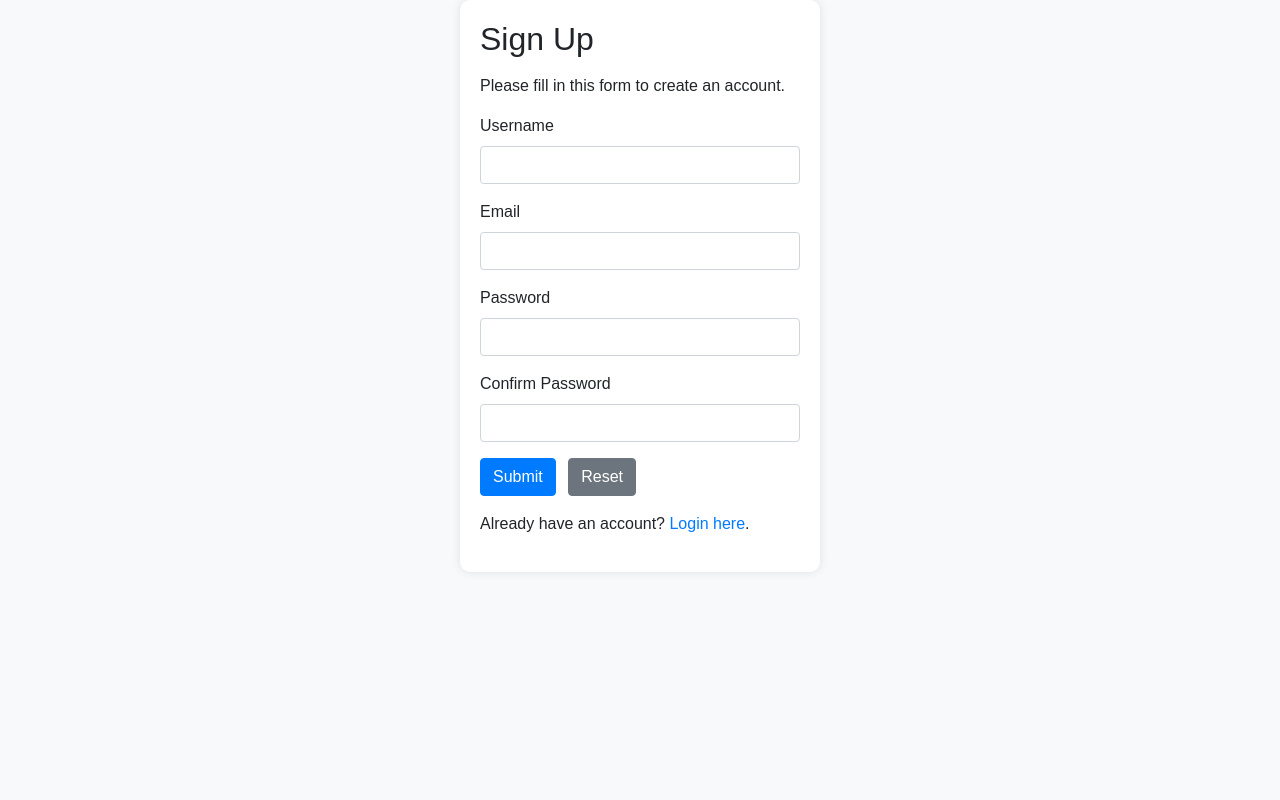
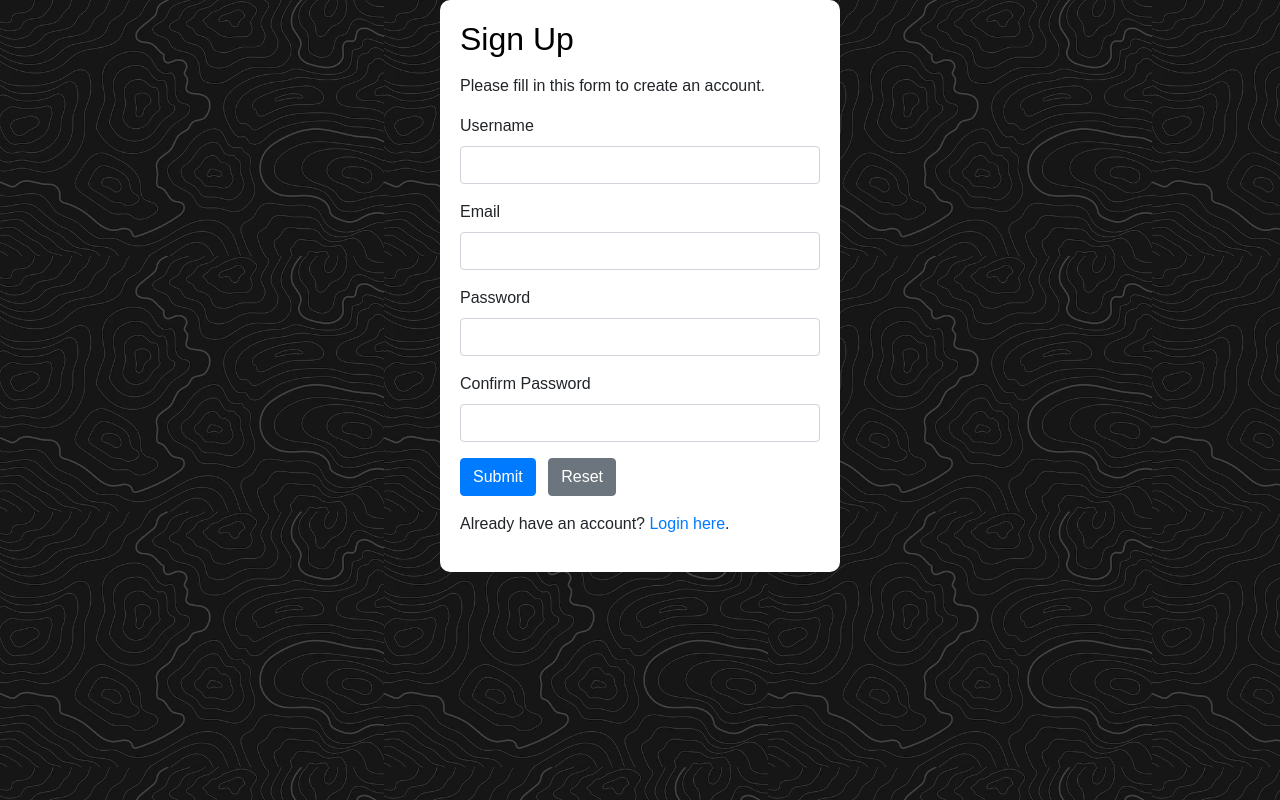
Before and after one commit to Zeustika/ReservasiBilliard, a PHP site: page /register.php in a window 1280 px wide. Run offline with PHP 8.4, Linux system fonts and the light colour scheme.

Commit message:
Add files via upload

```diff
--- a/register.php
+++ b/register.php
@@ -13,12 +13,12 @@
             font-family: Arial, sans-serif; /* Gaya font */
         }
         .wrapper {
-            width: 360px;
+            width: 400px;
             padding: 20px;
             margin: 0 auto;
-            background-color: #ffffff; /* Warna latar belakang konten */
-            border-radius: 10px; /* Membuat sudut konten menjadi melengkung */
-            box-shadow: 0px 0px 10px rgba(0, 0, 0, 0.1); /* Efek bayangan */
+            background-color: #ffffff;
+            border-radius: 10px; /
+            box-shadow: 0px 0px 10px rgba(0, 0, 0, 0.1);
         }
         .btn-primary:hover {
             background-color: #007bff; /* Warna tombol saat dihover */
@@ -28,6 +28,26 @@
         }
         a:hover {
             color: #0056b3; /* Warna tautan saat dihover */
+        }
+        body {
+
+            background: url('img/nack.avif');
+            background-size: 30%;
+        }
+        .container {
+            background-color: rgba(0, 0, 0, 0.7);
+            border-radius: 10px;
+            padding: 10px;
+        }
+        .table {
+            background-color: rgba(255, 255, 255, 0.8);
+            color: #000;
+        }
+        .mb-3{
+            color: #000;
+        }
+        .btn-secondary:disabled {
+            background-color: #343a40;
         }
     </style>
 </head>
```
